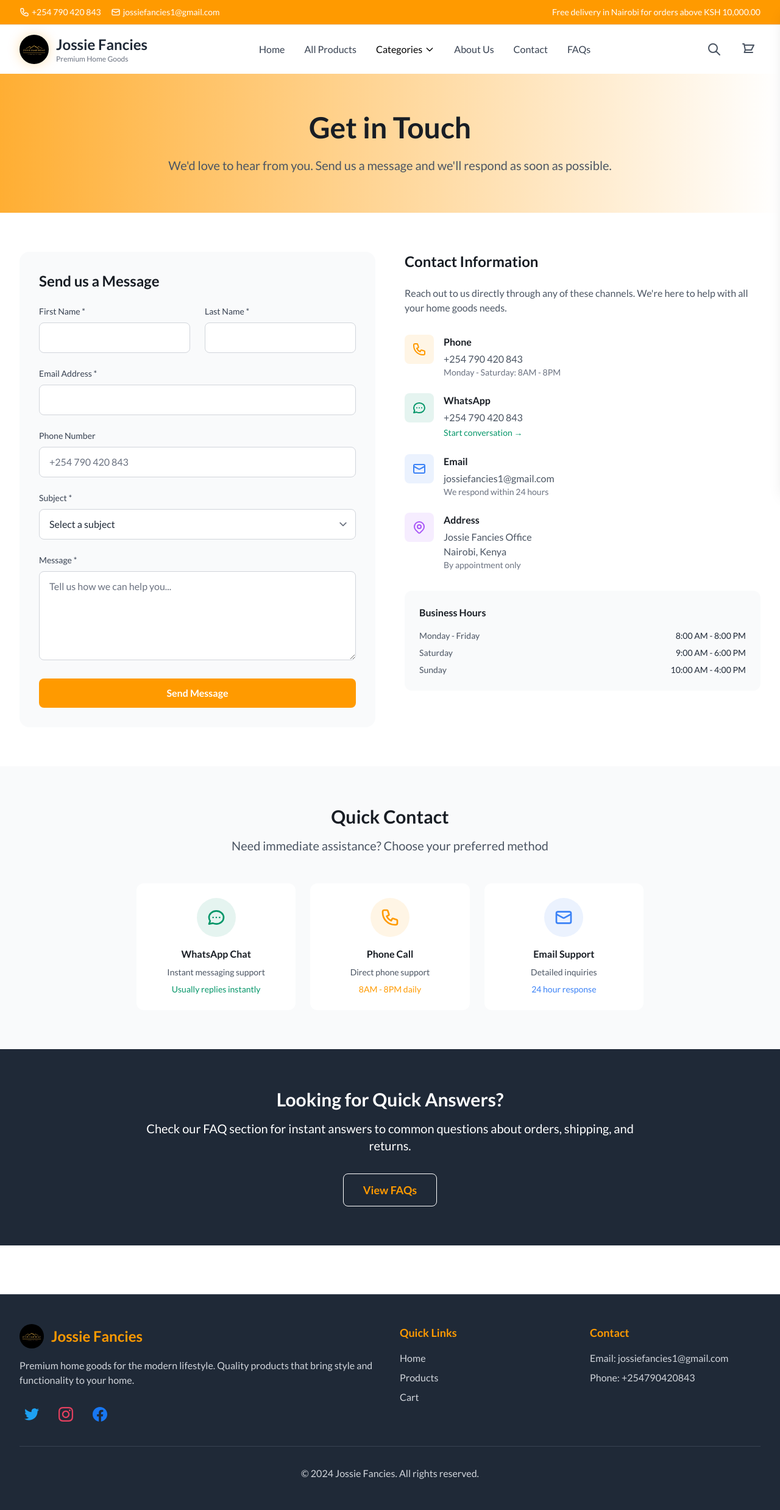
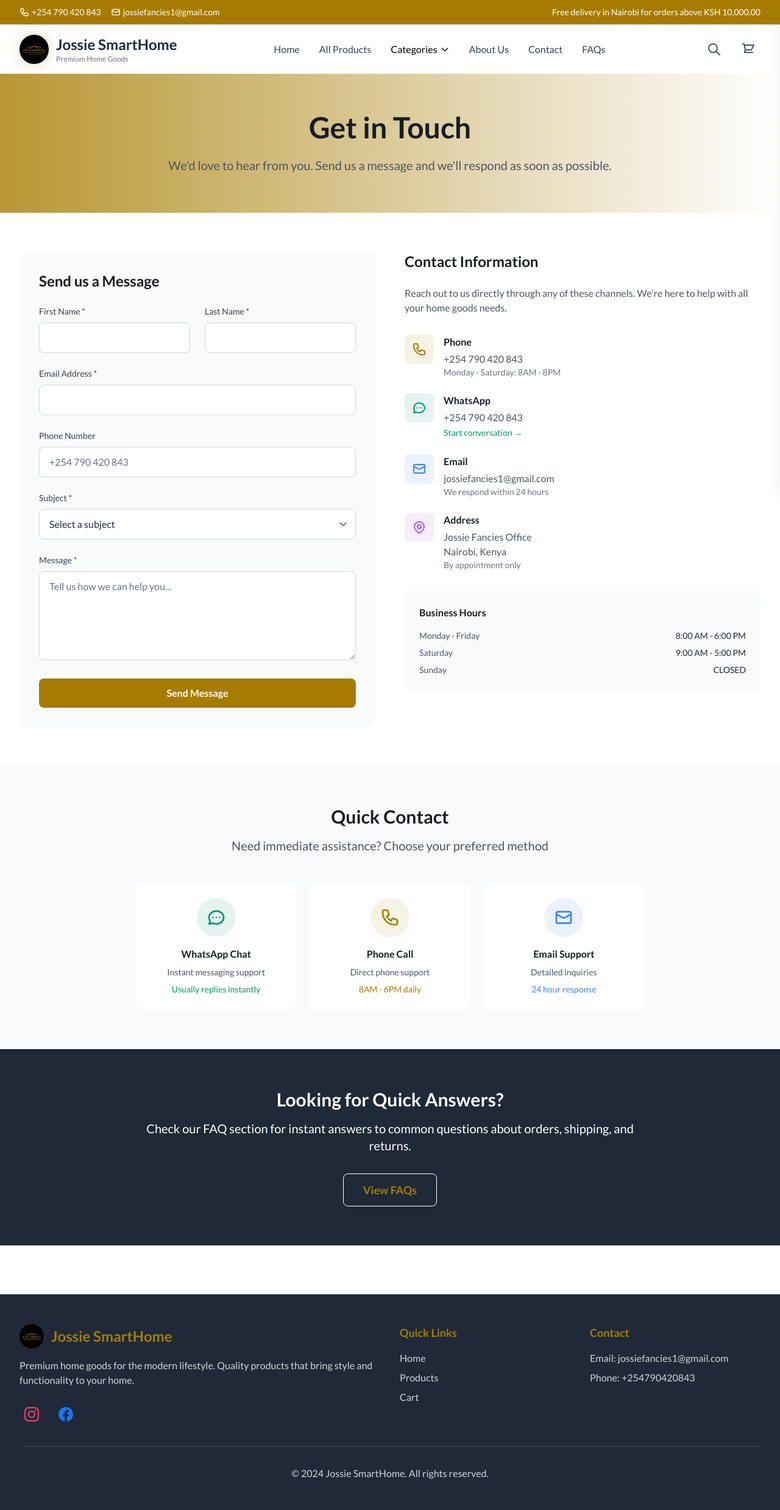
Before and after one commit to M0nicah/jossie-ecomm, a Django app: page /contact/ in a window 1280 px wide. Shown: the whole page at 61% size. Run offline with Django 5.2, Linux system fonts and the light colour scheme; data comes from the database, SQL or seed files in the repository; data that the repository does not hold is empty; style sheets or scripts are compiled from the project's sources; some libraries are stand-ins or nearby versions.

Commit message:
Update brand colors and references to Jossie SmartHome across templates and configuration files

```diff
--- a/package.json
+++ b/package.json
@@ -12,10 +12,10 @@
     "update-browserslist": "npx update-browserslist-db"
   },
   "devDependencies": {
-    "tailwindcss": "^3.4.0",
+    "@tailwindcss/aspect-ratio": "^0.4.2",
     "@tailwindcss/forms": "^0.5.7",
     "@tailwindcss/typography": "^0.5.10",
-    "@tailwindcss/aspect-ratio": "^0.4.2"
+    "tailwindcss": "^3.4.0"
   },
   "keywords": [
     "django",
--- a/templates/base.html
+++ b/templates/base.html
@@ -5,7 +5,7 @@
     <meta charset="UTF-8">
     <meta name="viewport" content="width=device-width, initial-scale=1.0">
     {% load static %}
-    <title>{% block title %}Jossie Fancies - Premium Home Goods{% endblock %}</title>
+    <title>{% block title %}Jossie SmartHome - Premium Home Goods{% endblock %}</title>
 
     <!-- Favicon -->
     <link rel="icon" type="image/x-icon" href="{% static 'images/favicon.ico' %}">
@@ -129,8 +129,8 @@
 
         /* Enhanced animations */
         .loading-spinner {
-            border: 3px solid rgba(255, 154, 0, 0.3);
-            border-top: 3px solid #FF9A00;
+            border: 3px solid rgba(166, 124, 0, 0.3);
+            border-top: 3px solid #A67C00;
             border-radius: 50%;
             width: 20px;
             height: 20px;
@@ -165,11 +165,11 @@
 
         /* Glow effects */
         .glow-orange {
-            box-shadow: 0 0 20px rgba(255, 154, 0, 0.3);
+            box-shadow: 0 0 20px rgba(166, 124, 0, 0.3);
         }
 
         .hover-glow:hover {
-            box-shadow: 0 0 30px rgba(255, 154, 0, 0.4);
+            box-shadow: 0 0 30px rgba(166, 124, 0, 0.4);
             transform: translateY(-2px);
             transition: all 0.3s ease;
         }
@@ -184,12 +184,12 @@
         }
 
         ::-webkit-scrollbar-thumb {
-            background: rgba(255, 154, 0, 0.6);
+            background: rgba(166, 124, 0, 0.6);
             border-radius: 4px;
         }
 
         ::-webkit-scrollbar-thumb:hover {
-            background: rgba(255, 154, 0, 0.8);
+            background: rgba(166, 124, 0, 0.8);
         }
     </style>
 
@@ -237,14 +237,14 @@
                              class="w-12 h-12 rounded-full mr-3 glow-orange group-hover:hover-glow transition-all duration-300 object-cover">
                         <div>
                             <h1 class="text-2xl font-bold text-gray-800 group-hover:text-orange transition-colors">
-                                Jossie Fancies</h1>
+                                Jossie SmartHome</h1>
                             <p class="text-xs text-gray-500">Premium Home Goods</p>
                         </div>
                     </a>
                 </div>
 
                 <!-- Desktop Navigation -->
-                <div class="hidden lg:flex items-center space-x-8">
+                <div class="hidden md:flex items-center space-x-6 lg:space-x-8">
                     <a href="{% url 'home' %}"
                         class="nav-link text-gray-700 hover:text-orange transition-colors font-medium relative group">
                         Home
@@ -270,7 +270,7 @@
                                 class="absolute bottom-0 left-0 w-0 h-0.5 bg-orange transition-all group-hover:w-full"></span>
                         </button>
                         <div id="categoryDropdown"
-                            class="absolute top-full left-0 mt-2 w-64 bg-white/30 backdrop-blur-md rounded-xl py-4 opacity-0 invisible transform scale-95 transition-all duration-300 z-50 shadow-lg border border-gray-200">
+                            class="absolute top-full left-0 mt-2 w-64 bg-orange backdrop-blur-xl rounded-xl py-4 opacity-0 invisible transform scale-95 transition-all duration-300 z-50 shadow-lg border border-gray-200">
                             <div id="categoryMenu" class="grid grid-cols-1 gap-1">
                                 <!-- Categories will be loaded here -->
                             </div>
@@ -307,8 +307,6 @@
                         </svg>
                     </button>
 
-
-
                     <!-- Cart -->
                     <button onclick="toggleCart()"
                         class="relative p-2 text-gray-600 hover:text-orange transition-colors hover:bg-gray-50 rounded-lg">
@@ -322,7 +320,7 @@
 
                     <!-- Mobile menu button -->
                     <button onclick="toggleMobileMenu()"
-                        class="lg:hidden p-2 text-gray-600 hover:text-orange transition-colors hover:bg-gray-50 rounded-lg">
+                        class="md:hidden p-2 text-gray-600 hover:text-orange transition-colors hover:bg-gray-50 rounded-lg">
                         <svg id="menuIcon" class="h-6 w-6" fill="none" stroke="currentColor" viewBox="0 0 24 24">
                             <path stroke-linecap="round" stroke-linejoin="round" stroke-width="2"
                                 d="M4 6h16M4 12h16M4 18h16"></path>
@@ -338,31 +336,31 @@
         </div>
 
         <!-- Mobile menu -->
-        <div id="mobileMenu" class="hidden lg:hidden border-t bg-black/50 border-orange/20 shadow-xl">
+        <div id="mobileMenu" class="hidden md:hidden border-t bg-black/50 border-orange/20 shadow-xl">
             <div class="px-4 pt-6 pb-8 space-y-6 ">
                 <!-- Main Navigation -->
-                <div class="space-y-3  bg-white/10 backdrop-blur-lg ">
+                <div class="space-y-2 bg-white/10 backdrop-blur-lg ">
                     <a href="{% url 'home' %}"
-                        class="flex items-center px-4 py-3 text-gray-800 hover:text-orange hover:bg-orange/10 rounded-xl transition-all font-medium border border-transparent hover:border-orange/20">
-                        <div class="w-10 h-10 bg-orange/20 rounded-lg flex items-center justify-center mr-4">
-                            <svg class="h-5 w-5 text-orange" fill="none" stroke="currentColor" viewBox="0 0 24 24">
+                        class="flex items-center px-3 py-2 text-dark hover:text-orange hover:bg-orange/20 rounded-lg transition-all font-medium border border-transparent hover:border-orange/30 group">
+                        <div class="w-9 h-9 bg-white/80 rounded-md flex items-center justify-center mr-3 transition-all group-hover:bg-orange/15">
+                            <svg class="h-5 w-5 text-dark group-hover:text-orange" fill="none" stroke="currentColor" viewBox="0 0 24 24">
                                 <path stroke-linecap="round" stroke-linejoin="round" stroke-width="2"
                                     d="M3 12l2-2m0 0l7-7 7 7M5 10v10a1 1 0 001 1h3m10-11l2 2m-2-2v10a1 1 0 01-1 1h-3m-6 0a1 1 0 001-1v-4a1 1 0 011-1h2a1 1 0 011 1v4a1 1 0 001 1m-6 0h6">
                                 </path>
                             </svg>
                         </div>
-                        <span class="text-lg font-medium">Home</span>
+                        <span class="text-lg font-medium transition-colors group-hover:text-orange">Home</span>
                     </a>
 
                     <a href="{% url 'products' %}"
-                        class="flex items-center px-4 py-3 text-gray-800 hover:text-orange hover:bg-orange/10 rounded-xl transition-all font-medium border border-transparent hover:border-orange/20">
-                        <div class="w-10 h-10 bg-orange/20 rounded-lg flex items-center justify-center mr-4">
-                            <svg class="h-5 w-5 text-orange" fill="none" stroke="currentColor" viewBox="0 0 24 24">
+                        class="flex items-center px-3 py-2 text-dark hover:text-orange hover:bg-orange/20 rounded-lg transition-all font-medium border border-transparent hover:border-orange/30 group">
+                        <div class="w-9 h-9 bg-white/80 rounded-md flex items-center justify-center mr-3 transition-all group-hover:bg-orange/15">
+                            <svg class="h-5 w-5 text-dark group-hover:text-orange" fill="none" stroke="currentColor" viewBox="0 0 24 24">
                                 <path stroke-linecap="round" stroke-linejoin="round" stroke-width="2"
                                     d="M20 7l-8-4-8 4m16 0l-8 4m8-4v10l-8 4m0-10L4 7m8 4v10M4 7v10l8 4"></path>
                             </svg>
                         </div>
-                        <span class="text-lg font-medium">All Products</span>
+                        <span class="text-lg font-medium transition-colors group-hover:text-orange">All Products</span>
                     </a>
                 </div>
 
@@ -379,48 +377,48 @@
                             </svg>
                         </button>
                     </div>
-                    <div id="mobileCategorySection" class="space-y-2">
-                        <div id="mobileCategoryMenu" class="grid grid-cols-1 gap-2">
+                    <div id="mobileCategorySection" class="space-y-1.5">
+                        <div id="mobileCategoryMenu" class="grid grid-cols-1 gap-1.5">
                             <!-- Categories will be loaded here -->
                         </div>
                     </div>
                 </div>
 
                 <!-- Other Pages -->
-                <div class="border-t border-orange/20 pt-4 space-y-3">
+                <div class="border-t border-orange/20 pt-4 space-y-2">
                     <a href="{% url 'about' %}"
-                        class="flex items-center px-4 py-3 text-gray-800 hover:text-orange hover:bg-orange/10 rounded-xl transition-all font-medium border border-transparent hover:border-orange/20">
-                        <div class="w-10 h-10 bg-orange/20 rounded-lg flex items-center justify-center mr-4">
-                            <svg class="h-5 w-5 text-orange" fill="none" stroke="currentColor" viewBox="0 0 24 24">
+                        class="flex items-center px-3 py-2 text-dark hover:text-orange hover:bg-orange/20 rounded-lg transition-all font-medium border border-transparent hover:border-orange/30 group">
+                        <div class="w-9 h-9 bg-white/80 rounded-md flex items-center justify-center mr-3 transition-all group-hover:bg-orange/15">
+                            <svg class="h-5 w-5 text-dark group-hover:text-orange" fill="none" stroke="currentColor" viewBox="0 0 24 24">
                                 <path stroke-linecap="round" stroke-linejoin="round" stroke-width="2"
                                     d="M13 16h-1v-4h-1m1-4h.01M21 12a9 9 0 11-18 0 9 9 0 0118 0z"></path>
                             </svg>
                         </div>
-                        <span class="text-lg font-medium">About Us</span>
+                        <span class="text-lg font-medium transition-colors group-hover:text-orange">About Us</span>
                     </a>
 
                     <a href="{% url 'contact' %}"
-                        class="flex items-center px-4 py-3 text-gray-800 hover:text-orange hover:bg-orange/10 rounded-xl transition-all font-medium border border-transparent hover:border-orange/20">
-                        <div class="w-10 h-10 bg-orange/20 rounded-lg flex items-center justify-center mr-4">
-                            <svg class="h-5 w-5 text-orange" fill="none" stroke="currentColor" viewBox="0 0 24 24">
+                        class="flex items-center px-3 py-2 text-dark hover:text-orange hover:bg-orange/20 rounded-lg transition-all font-medium border border-transparent hover:border-orange/30 group">
+                        <div class="w-9 h-9 bg-white/80 rounded-md flex items-center justify-center mr-3 transition-all group-hover:bg-orange/15">
+                            <svg class="h-5 w-5 text-dark group-hover:text-orange" fill="none" stroke="currentColor" viewBox="0 0 24 24">
                                 <path stroke-linecap="round" stroke-linejoin="round" stroke-width="2"
                                     d="M3 8l7.89 4.26a2 2 0 002.22 0L21 8M5 19h14a2 2 0 002-2V7a2 2 0 00-2-2H5a2 2 0 00-2 2v10a2 2 0 002 2z">
                                 </path>
                             </svg>
                         </div>
-                        <span class="text-lg font-medium">Contact</span>
+                        <span class="text-lg font-medium transition-colors group-hover:text-orange">Contact</span>
                     </a>
 
                     <a href="{% url 'faq' %}"
-                        class="flex items-center px-4 py-3 text-gray-800 hover:text-orange hover:bg-orange/10 rounded-xl transition-all font-medium border border-transparent hover:border-orange/20">
-                        <div class="w-10 h-10 bg-orange/20 rounded-lg flex items-center justify-center mr-4">
-                            <svg class="h-5 w-5 text-orange" fill="none" stroke="currentColor" viewBox="0 0 24 24">
+                        class="flex items-center px-3 py-2 text-dark hover:text-orange hover:bg-orange/20 rounded-lg transition-all font-medium border border-transparent hover:border-orange/30 group">
+                        <div class="w-9 h-9 bg-white/80 rounded-md flex items-center justify-center mr-3 transition-all group-hover:bg-orange/15">
+                            <svg class="h-5 w-5 text-dark group-hover:text-orange" fill="none" stroke="currentColor" viewBox="0 0 24 24">
                                 <path stroke-linecap="round" stroke-linejoin="round" stroke-width="2"
                                     d="M8.228 9c.549-1.165 2.03-2 3.772-2 2.21 0 4 1.343 4 3 0 1.4-1.278 2.575-3.006 2.907-.542.104-.994.54-.994 1.093m0 3h.01M21 12a9 9 0 11-18 0 9 9 0 0118 0z">
                                 </path>
                             </svg>
                         </div>
-                        <span class="text-lg font-medium">FAQs</span>
+                        <span class="text-lg font-medium transition-colors group-hover:text-orange">FAQs</span>
                     </a>
                 </div>
             </div>
@@ -470,20 +468,13 @@
                     <div class="flex items-center mb-4">
                         <img src="{% static 'images/logo.jpg' %}" alt="Jossie Fancies Logo"
                              class="w-10 h-10 rounded-full mr-3 object-cover">
-                        <h3 class="text-2xl font-bold text-orange">Jossie Fancies</h3>
+                        <h3 class="text-2xl font-bold text-orange">Jossie SmartHome</h3>
                     </div>
                     <p class="text-gray-300 mb-4">Premium home goods for the modern lifestyle. Quality products that
                         bring style and functionality to your home.</p>
 
                     <!-- Social Media Icons -->
                     <div class="flex space-x-4 mt-6">
-                        <!-- Twitter -->
-                        <a href="#" class="text-[#1DA1F2] hover:text-[#0d8bd8] transition-colors p-2 rounded-lg hover:bg-[#1DA1F2]/10">
-                            <svg class="w-6 h-6" fill="currentColor" viewBox="0 0 24 24">
-                                <path
-                                    d="M24 4.557c-.883.392-1.832.656-2.828.775 1.017-.609 1.798-1.574 2.165-2.724-.951.564-2.005.974-3.127 1.195-.897-.957-2.178-1.555-3.594-1.555-3.179 0-5.515 2.966-4.797 6.045-4.091-.205-7.719-2.165-10.148-5.144-1.29 2.213-.669 5.108 1.523 6.574-.806-.026-1.566-.247-2.229-.616-.054 2.281 1.581 4.415 3.949 4.89-.693.188-1.452.232-2.224.084.626 1.956 2.444 3.379 4.6 3.419-2.07 1.623-4.678 2.348-7.29 2.04 2.179 1.397 4.768 2.212 7.548 2.212 9.142 0 14.307-7.721 13.995-14.646.962-.695 1.797-1.562 2.457-2.549z" />
-                            </svg>
-                        </a>
                         <!-- Instagram -->
                         <a href="#" class="text-[#E4405F] hover:text-[#d12448] transition-colors p-2 rounded-lg hover:bg-[#E4405F]/10">
                             <svg class="w-6 h-6" fill="currentColor" viewBox="0 0 24 24">
@@ -522,14 +513,14 @@
             </div>
 
             <div class="border-t border-gray-700 mt-8 pt-8 text-center">
-                <p class="text-gray-300">&copy; 2024 Jossie Fancies. All rights reserved.</p>
+                <p class="text-gray-300">&copy; 2024 Jossie SmartHome. All rights reserved.</p>
             </div>
         </div>
     </footer>
 
     <!-- Cart Sidebar -->
     <div id="cartSidebar"
-        class="fixed inset-y-0 right-0 w-96  glass-card bg-white/50 backdrop-blur-sm shadow-xl transform translate-x-full transition-transform z-50 border-l border-orange/30">
+        class="fixed inset-y-0 right-0 w-96   bg-white/70 backdrop-blur-sm shadow-xl transform translate-x-full transition-transform z-50 border-l border-orange/30">
         <div class="flex flex-col h-50">
             <div class="flex items-center justify-between p-4 border-b border-orange/20">
                 <h2 class="text-lg font-semibold text-orange-600">Shopping Cart</h2>
@@ -738,11 +729,11 @@
                     const safeSlug = encodeURIComponent(category.slug);
                     const iconName = categoryIcons[category.slug.toLowerCase()] || 'material-symbols:home';
 
-                    return `<a href="/category/${safeSlug}/" class="flex items-center px-4 py-3 text-gray-700 hover:text-orange hover:bg-orange/10 rounded-lg transition-all group">
-                        <div class="w-8 h-8 bg-orange/20 rounded-lg flex items-center justify-center mr-3 group-hover:bg-orange/30 transition-all">
-                            <iconify-icon icon="${iconName}" class="text-sm text-orange" style="font-size: 16px;"></iconify-icon>
+                    return `<a href="/category/${safeSlug}/" class="flex items-center px-3 py-2 text-dark hover:text-orange hover:bg-orange/20 rounded-lg transition-all group">
+                        <div class="w-9 h-9 bg-white/80 rounded-md flex items-center justify-center mr-3 transition-all group-hover:bg-orange/15">
+                            <iconify-icon icon="${iconName}" class="text-sm text-dark group-hover:text-orange" style="font-size: 16px;"></iconify-icon>
                         </div>
-                        <span class="font-medium">${safeName}</span>
+                        <span class="font-medium transition-colors group-hover:text-orange">${safeName}</span>
                     </a>`;
                 }).filter(html => html !== '').join('');
 
@@ -757,11 +748,11 @@
                     const safeSlug = encodeURIComponent(category.slug);
                     const iconName = categoryIcons[category.slug.toLowerCase()] || 'material-symbols:home';
 
-                    return `<a href="/category/${safeSlug}/" class="flex items-center px-4 py-3 text-gray-800 hover:text-orange hover:bg-orange/10 rounded-xl transition-all font-medium border border-transparent hover:border-orange/20">
-                        <div class="w-10 h-10 bg-orange/20 rounded-lg flex items-center justify-center mr-4 group-hover:bg-orange/30 transition-all">
-                            <iconify-icon icon="${iconName}" class="text-lg text-orange" style="font-size: 20px;"></iconify-icon>
+                    return `<a href="/category/${safeSlug}/" class="flex items-center px-3 py-2 text-dark hover:text-orange hover:bg-orange/20 rounded-lg transition-all font-medium border border-transparent hover:border-orange/30 group">
+                        <div class="w-9 h-9 bg-white/80 rounded-md flex items-center justify-center mr-3 transition-all group-hover:bg-orange/15">
+                            <iconify-icon icon="${iconName}" class="text-base text-dark group-hover:text-orange" style="font-size: 18px;"></iconify-icon>
                         </div>
-                        <span class="text-lg font-medium">${safeName}</span>
+                        <span class="text-base font-medium transition-colors group-hover:text-orange">${safeName}</span>
                     </a>`;
                 }).filter(html => html !== '').join('');
 
--- a/templates/core/about.html
+++ b/templates/core/about.html
@@ -23,7 +23,7 @@
                 <h2 class="text-3xl md:text-4xl font-bold text-dark mb-6">Our Story</h2>
                 <div class="space-y-4 text-gray-600 leading-relaxed">
                     <p>
-                        Jossie Fancies was born from a simple belief: every Kenyan home deserves access to quality, stylish, and functional home goods. Founded with a passion for excellence and a deep understanding of the local market, we've dedicated ourselves to sourcing the finest products that enhance daily living.
+                        Jossie Fancies was born from a simple belief: every Kenyan home deserves access to quality, stylish, and functional home goods. Founded with a passion for excellence and a deep understanding of the local market, we've dedicated ourselves to sourcing the finest products that enhance daily living. Now, you can shop seamlessly for bedding, home decor, kitchenware, furniture, and home accessories online from the comfort of your home, bringing beautiful and functional Kenyan home goods right to your doorstep.
                     </p>
                     <p>
                         What started as a small venture has grown into Kenya's trusted destination for premium home essentials. We carefully curate each product in our collection, ensuring it meets our high standards for quality, durability, and design.
--- a/templates/core/contact.html
+++ b/templates/core/contact.html
@@ -153,15 +153,15 @@
                     <div class="space-y-2 text-sm">
                         <div class="flex justify-between">
                             <span class="text-gray-600">Monday - Friday</span>
-                            <span class="font-medium">8:00 AM - 8:00 PM</span>
+                            <span class="font-medium">8:00 AM - 6:00 PM</span>
                         </div>
                         <div class="flex justify-between">
                             <span class="text-gray-600">Saturday</span>
-                            <span class="font-medium">9:00 AM - 6:00 PM</span>
+                            <span class="font-medium">9:00 AM - 5:00 PM</span>
                         </div>
                         <div class="flex justify-between">
                             <span class="text-gray-600">Sunday</span>
-                            <span class="font-medium">10:00 AM - 4:00 PM</span>
+                            <span class="font-medium">CLOSED</span>
                         </div>
                     </div>
                 </div>
@@ -198,7 +198,7 @@
                 </div>
                 <h3 class="font-semibold text-dark mb-2">Phone Call</h3>
                 <p class="text-gray-600 text-sm">Direct phone support</p>
-                <p class="text-primary font-medium text-sm mt-2">8AM - 8PM daily</p>
+                <p class="text-primary font-medium text-sm mt-2">8AM - 6PM daily</p>
             </a>
 
             <a href="mailto:info@jossiefancies.co.ke" class="bg-white rounded-xl p-6 text-center hover:shadow-lg transition-shadow group">
--- a/templates/core/faq.html
+++ b/templates/core/faq.html
@@ -221,7 +221,7 @@
                         </svg>
                     </button>
                     <div class="faq-answer hidden mt-4 text-gray-600">
-                        <p>Many of our products come with manufacturer warranties. Warranty terms vary by product and are clearly stated on product pages. We also offer our own quality guarantee - if a product fails due to manufacturing defects within 30 days, we'll replace it free of charge.</p>
+                        <p>Many of our products come with manufacturer warranties. Warranty terms vary by product and are clearly stated on product pages.</p>
                     </div>
                 </div>
 
--- a/templates/core/home.html
+++ b/templates/core/home.html
@@ -94,7 +94,7 @@
         <svg width="100%" height="100%" xmlns="http://www.w3.org/2000/svg">
             <defs>
                 <pattern id="grid" width="50" height="50" patternUnits="userSpaceOnUse">
-                    <path d="M 40 0 L 0 0 0 40" fill="none" stroke="#FF9A00" stroke-width="1"/>
+            <path d="M 40 0 L 0 0 0 40" fill="none" stroke="#A67C00" stroke-width="1"/>
                 </pattern>
             </defs>
             <rect width="100%" height="100%" fill="url(#grid)" />
@@ -427,9 +427,9 @@
         indicators.forEach((indicator, index) => {
             indicator.classList.toggle('active', index === currentSlide);
             if (index === currentSlide) {
-                indicator.style.backgroundColor = 'rgba(255, 154, 0, 0.9)';
+            indicator.style.backgroundColor = 'rgba(166, 124, 0, 0.9)';
             } else {
-                indicator.style.backgroundColor = 'rgba(255, 154, 0, 0.5)';
+            indicator.style.backgroundColor = 'rgba(166, 124, 0, 0.5)';
             }
         });
     }
--- a/templates/core/products.html
+++ b/templates/core/products.html
@@ -1,6 +1,6 @@
 {% extends 'base.html' %}
 
-{% block title %}Products - Jossie Fancies{% endblock %}
+{% block title %}Products - Jossie SmartHome{% endblock %}
 
 {% block content %}
 <!-- Page Header -->
@@ -98,7 +98,7 @@
         <svg width="100%" height="100%" xmlns="http://www.w3.org/2000/svg">
             <defs>
                 <pattern id="productGrid" width="60" height="60" patternUnits="userSpaceOnUse">
-                    <path d="M 60 0 L 0 0 0 60" fill="none" stroke="#FF9A00" stroke-width="1" />
+                    <path d="M 60 0 L 0 0 0 60" fill="none" stroke="#A67C00" stroke-width="1" />
                 </pattern>
             </defs>
             <rect width="100%" height="100%" fill="url(#productGrid)" />
```
Also changed, not shown: CONTRIBUTING.md (+1 -1 lines), tailwind.config.js (+5 -5 lines).
